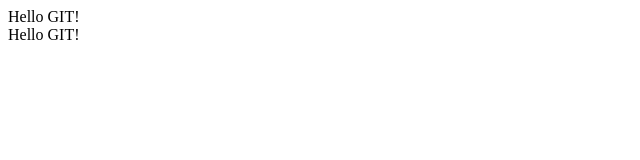
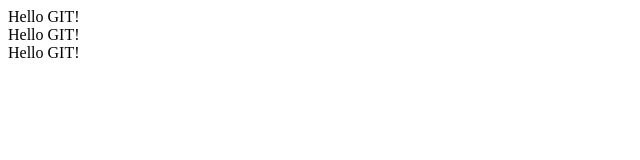
Before and after one commit to bossya81/mysite, a plain HTML site: page index.htm in a window 1280 px wide. Shown: the full height of the page, 0-640 px from the left. Drawn offline with Linux system fonts and the light colour scheme.

Commit message:
New commit

```diff
--- a/index.htm
+++ b/index.htm
@@ -10,6 +10,7 @@
   <div class="content">
     <div>Hello GIT!</div>
     <div>Hello GIT!</div>
+    <div>Hello GIT!</div>
   </div>
 
 </body>
```
